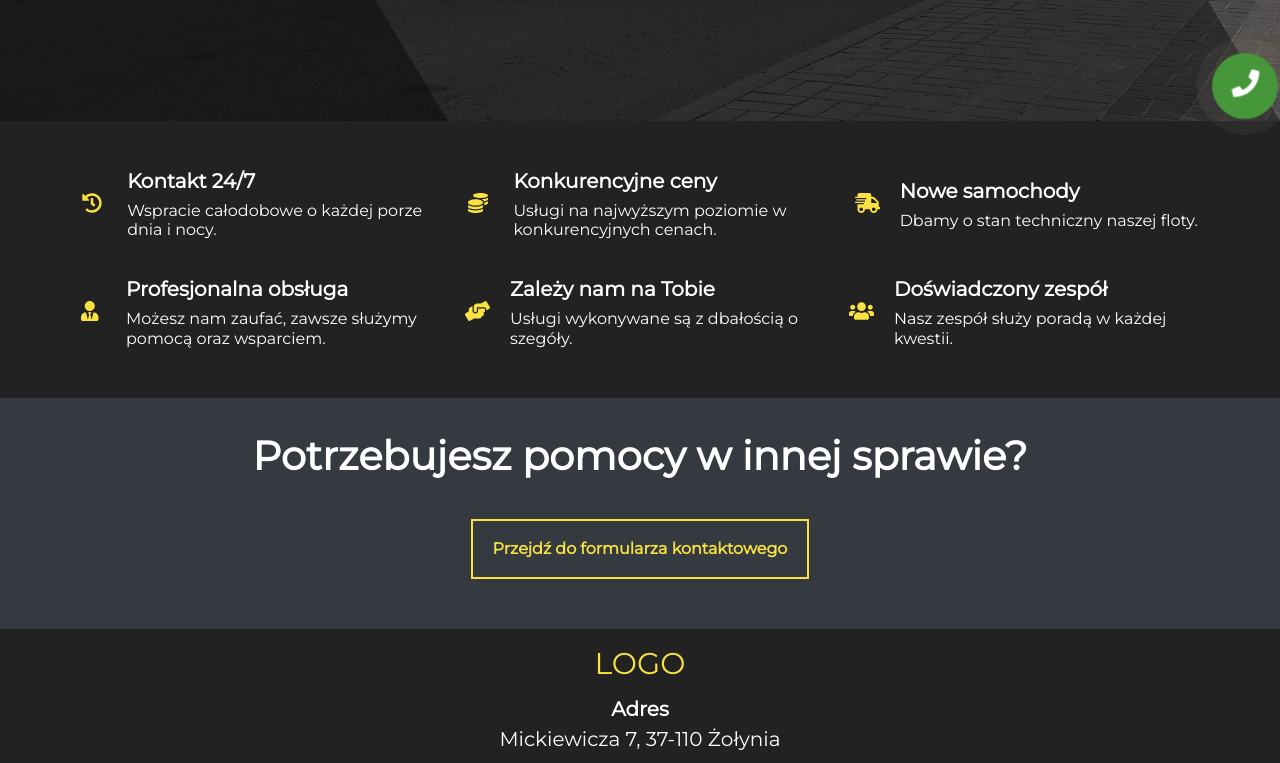
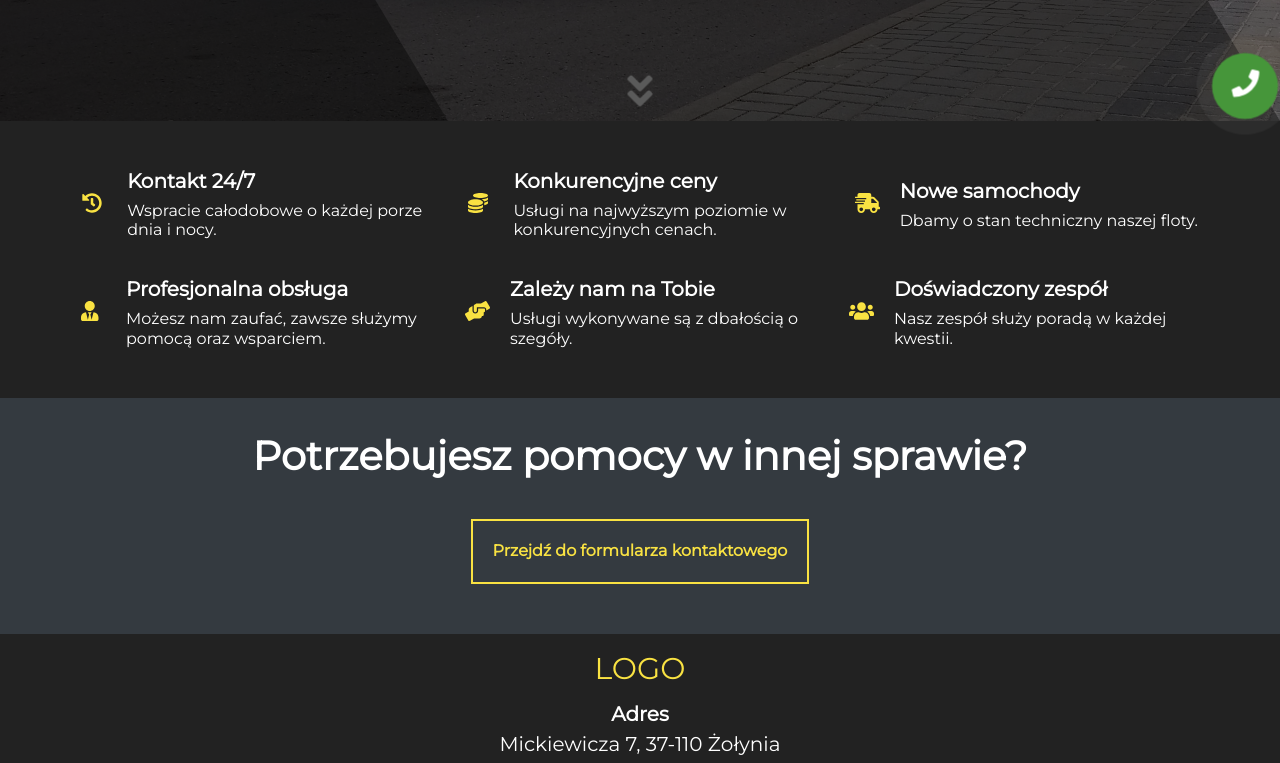
Before and after one commit to ashylen/korona, a Gatsby site: page / in a window 1280 px wide. Shown: the part 679-1442 px from the top of the page. Built offline with nearby package versions, Linux system fonts and the light colour scheme; Gatsby itself is replaced by a stand-in of ours; a web font is replaced by a local one.

Commit message:
Added animation arrow

```diff
--- a/src/pages/index.js
+++ b/src/pages/index.js
@@ -12,6 +12,7 @@ import {
   faUserTie,
   faHandsHelping,
   faUsers,
+  faAngleDoubleDown,
 } from '@fortawesome/free-solid-svg-icons';
 
 // Utils
@@ -43,6 +44,21 @@ const fadeIn = keyframes`
   }
 `;
 
+const blinking = keyframes`
+  0% {
+    opacity: 0.5;
+    transform:translateY(10px);
+  }
+  50% {
+    opacity: 1;
+    transform:translateY(0);
+  }
+  100% {
+    opacity: 0.5;
+    transform:translateY(10px);
+  }
+`;
+
 const StyledTopWrapper = styled.div`
   position: relative;
   overflow: hidden;
@@ -54,6 +70,19 @@ const StyledTopWrapper = styled.div`
   @media (max-width: 992px) {
     background: #f9e242;
   }
+`;
+
+const StyledScrollDown = styled.div`
+  position: absolute;
+  bottom: 10px;
+  left: 50%;
+  transform: translateX(-50%);
+  font-size: 2rem;
+`;
+
+const StyledIconScrollDown = styled.div`
+  animation: ${blinking} 1.5s both infinite;
+  font-size: 4rem;
 `;
 
 const StyledSectionWrapper = styled.div`
@@ -237,6 +266,7 @@ const StyledFormLink = styled(props => <Link {...props} />)`
   transition: transform 0.3s, color 0.3s, border-color 0.3s;
   overflow: hidden;
   font-weight: 600;
+  line-height: 1.3;
 
   & span {
     z-index: 5;
@@ -282,6 +312,11 @@ const IndexPage = () => (
           <StyledH2>Miałeś wypadek? ZADZWOŃ!</StyledH2>
           {/* <Button>Kontakt</Button> */}
         </StyledSectionWrapper>
+        <StyledScrollDown>
+          <StyledIconScrollDown>
+            <FontAwesomeIcon icon={faAngleDoubleDown} />
+          </StyledIconScrollDown>
+        </StyledScrollDown>
       </HomeBackgroundImage>
     </StyledTopWrapper>
     <StyledSectionInfo>
```
